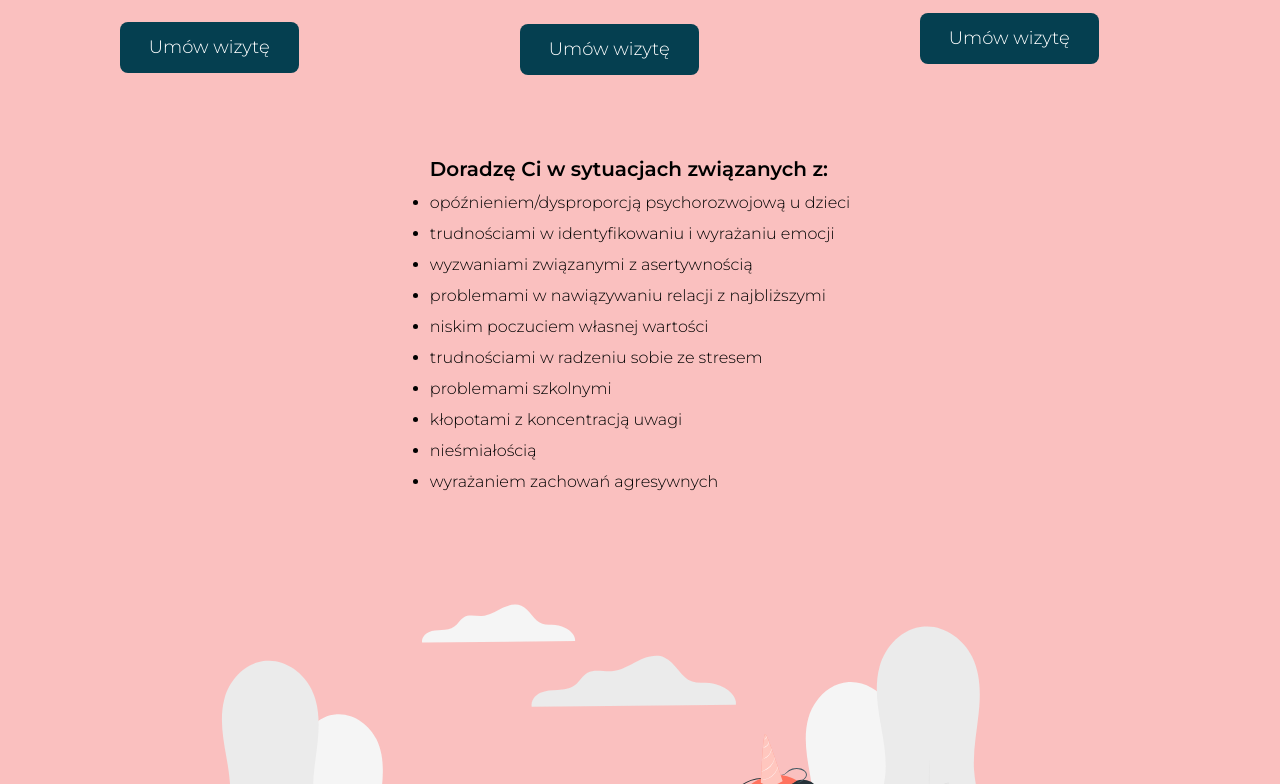
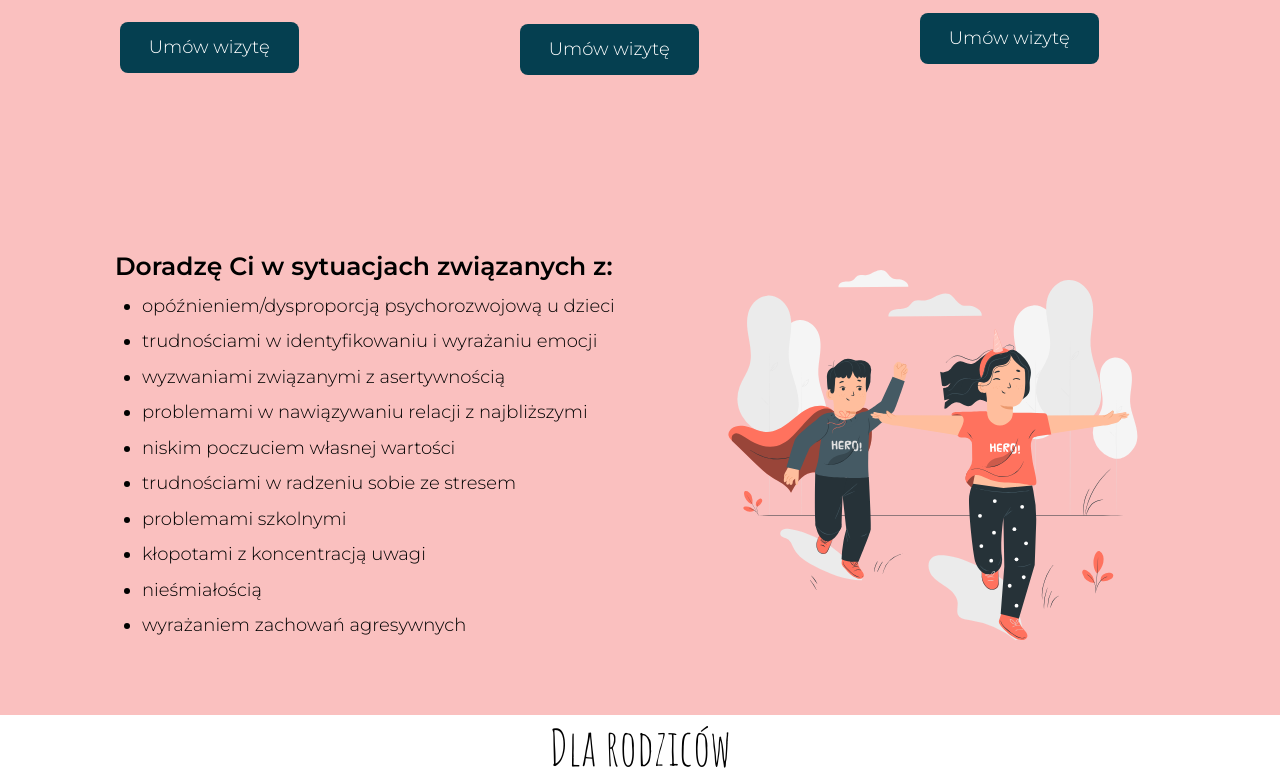
Before and after one commit to Kuba1507/Therapist, a website: page index.html in a window 1280 px wide. Shown: the part 2856-3640 px from the top of the page. Drawn offline with Linux system fonts and the light colour scheme; a web font is replaced by a local one.

Commit message:
styled problems box for tablets and desktop

```diff
--- a/index.html
+++ b/index.html
@@ -186,7 +186,7 @@
             </div>
         </section>
         <section class="parents" id="parents">
-
+            <h2 class="section-title">Dla rodziców</h2>
         </section>
     </main>
     <script src="dist/js/script.min.js"></script>
--- a/src/sass/_media.scss
+++ b/src/sass/_media.scss
@@ -112,6 +112,27 @@
 							padding: 0.8em 1.6em;
 							font-size: 1.8rem;
 						}
+					}
+				}
+
+				.problems-box {
+					padding: 2em;
+
+					&__text {
+						&-title {
+							font-size: 2.5rem;
+						}
+
+						ul {
+							li {
+								margin-left: 1.5em;
+								font-size: 1.8rem;
+							}
+						}
+					}
+
+					&__img {
+						width: 70%;
 					}
 				}
 			}
@@ -237,6 +258,20 @@
 						}
 					}
 				}
+
+				.problems-box {
+					margin-top: 4em;
+					flex-direction: row;
+
+					&__text {
+						margin-right: 3em;
+					}
+
+					&__img {
+						margin-left: 3em;
+						width: 40%;
+					}
+				}
 			}
 		}
 	}
```
Also changed, not shown: dist/css/hamburger.min.css, dist/css/style.min.css.
